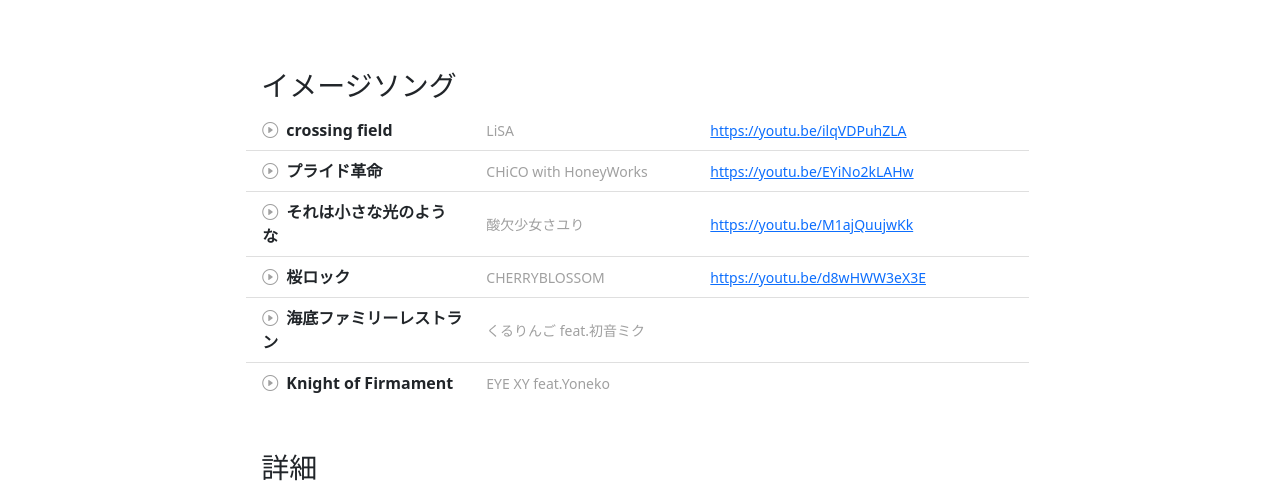
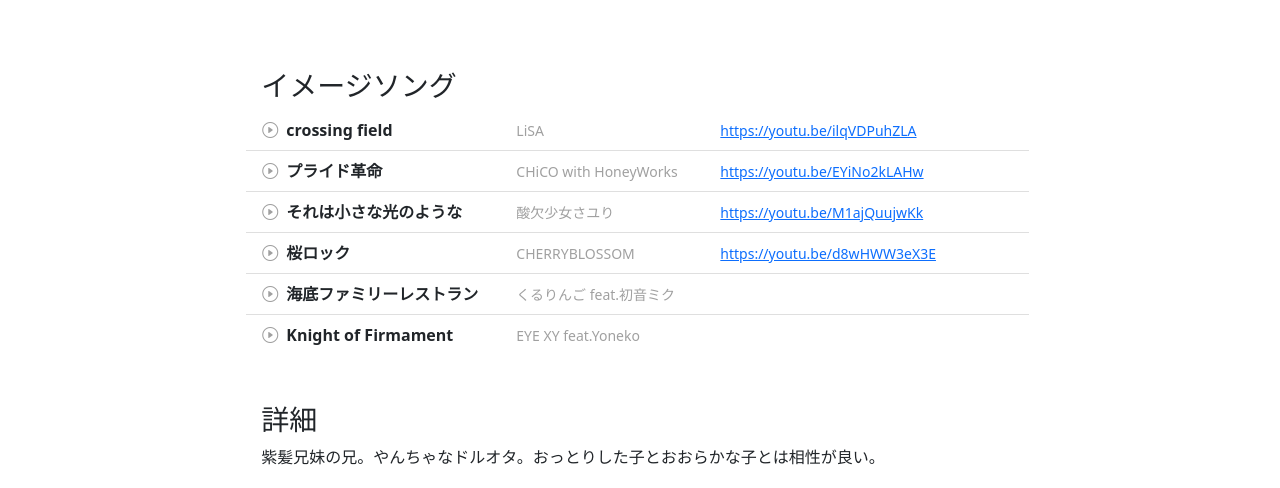
Before and after one commit to kotochiki/github-page-test, a plain HTML site: page index.html in a window 1280 px wide. Shown: the part 909-1397 px from the top of the page. Drawn offline with nearby package versions, Linux system fonts and the light colour scheme.

Commit message:
Update index.html

```diff
--- a/index.html
+++ b/index.html
@@ -79,11 +79,11 @@
 }
 
 .m-date {
-width: 200px;/* 最大文字数に応じて調整 */
+width: 230px;/* 最大文字数に応じて調整 */
 }
 
 .m-category{
-width: 200px;/* 最大文字数に応じて調整 */
+width: 180px;/* 最大文字数に応じて調整 */
 }
 
 
```
